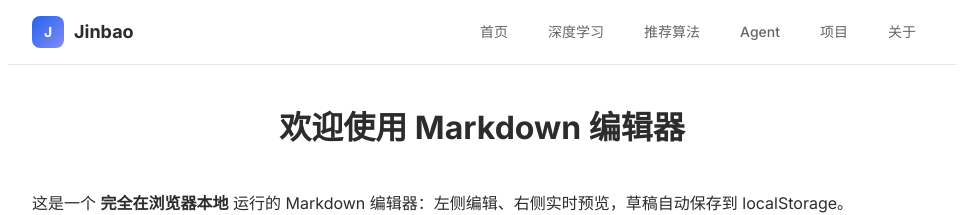
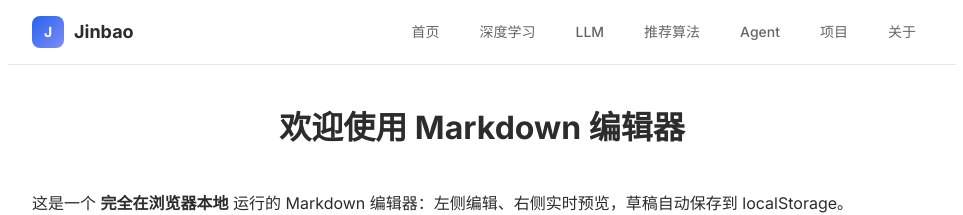
Before and after one commit to JinbaoSite/jinbaosite.github.io, a Jekyll site: the page built from example.md, in a window 1280 px wide. Shown: the top 215 px of the page, without its empty margins (158-1121 px from the left). Built offline with Jekyll 4.4.1, drawn with Linux system fonts in a browser that asks for light colours; our own code applies the rules of GitHub Pages for plain Markdown files; formulas are drawn with MathJax 3.

Commit message:
Update _config.yml

```diff
--- a/_config.yml
+++ b/_config.yml
@@ -8,6 +8,8 @@ menus:
     url: /
   - title: 深度学习
     url: /dl
+  - title: LLM
+    url: /llm
   - title: 推荐算法
     url: /recsys
   - title: Agent
```
